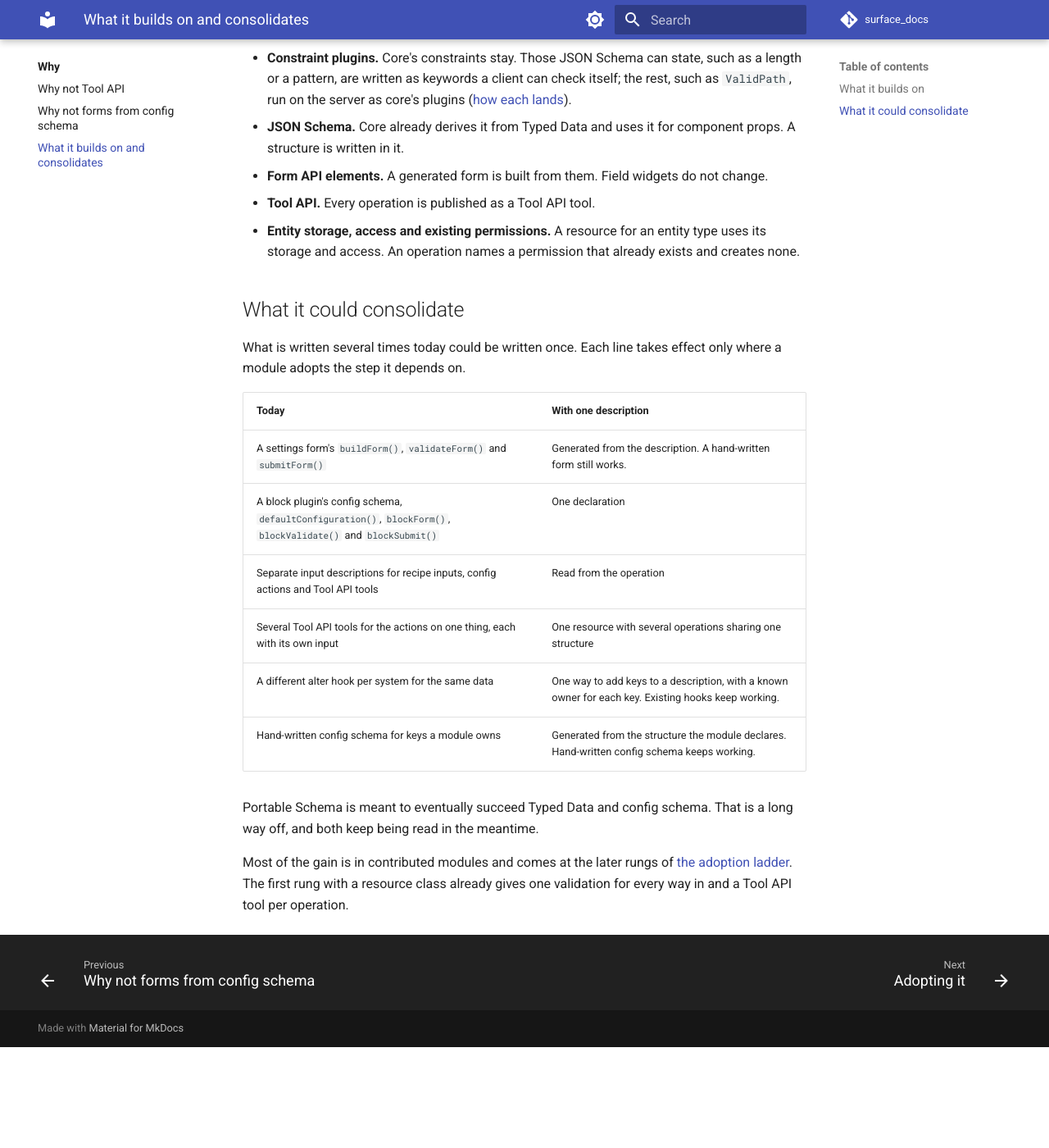
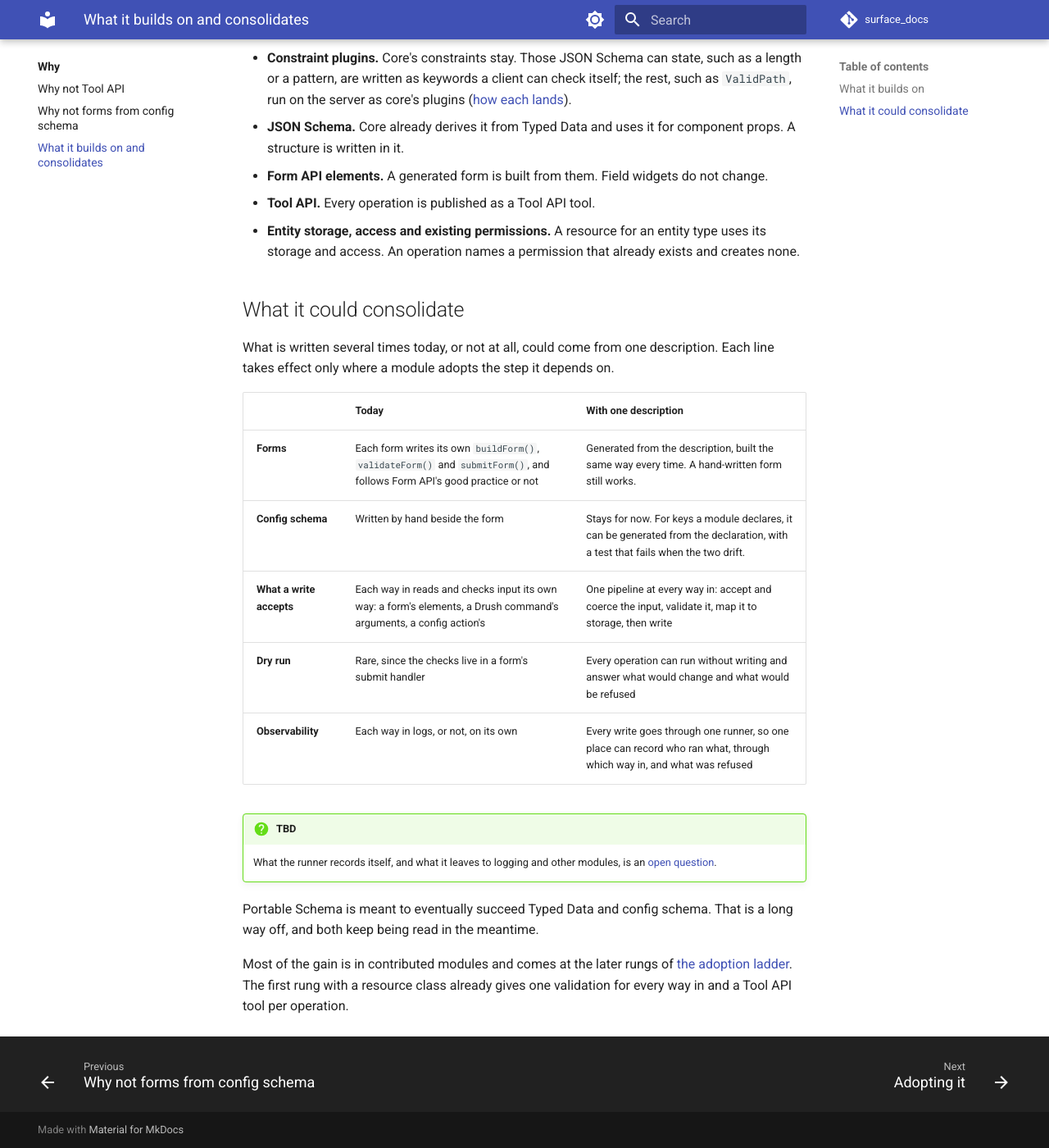
Before and after one commit to mlander/surface_docs, an MkDocs documentation site: the page built from docs/why/builds-on.md, in a window 1280 px wide and 1400 px high, scrolled down 573 px. Shown: the whole window at 82% size. Built offline with MkDocs 1.6.1 and Material for MkDocs 9.7.7, drawn with Linux system fonts in a browser that asks for light colours; comment, search, counter and statistics services are not loaded; before the commit the page ends 1850 px from its top, so only the background shows below that.

Commit message:
What it could consolidate: forms, config schema, the write pipeline, dry run, observability

```diff
--- a/docs/why/builds-on.md
+++ b/docs/why/builds-on.md
@@ -17,16 +17,18 @@ The one new piece is the description and the operations that run through it. It
 
 ## What it could consolidate {#consolidate}
 
-What is written several times today could be written once. Each line takes effect only where a module adopts the step it depends on.
+What is written several times today, or not at all, could come from one description. Each line takes effect only where a module adopts the step it depends on.
 
-| Today | With one description |
-|---|---|
-| A settings form's `buildForm()`, `validateForm()` and `submitForm()` | Generated from the description. A hand-written form still works. |
-| A block plugin's config schema, `defaultConfiguration()`, `blockForm()`, `blockValidate()` and `blockSubmit()` | One declaration |
-| Separate input descriptions for recipe inputs, config actions and Tool API tools | Read from the operation |
-| Several Tool API tools for the actions on one thing, each with its own input | One resource with several operations sharing one structure |
-| A different alter hook per system for the same data | One way to add keys to a description, with a known owner for each key. Existing hooks keep working. |
-| Hand-written config schema for keys a module owns | Generated from the structure the module declares. Hand-written config schema keeps working. |
+| | Today | With one description |
+|---|---|---|
+| **Forms** | Each form writes its own `buildForm()`, `validateForm()` and `submitForm()`, and follows Form API's good practice or not | Generated from the description, built the same way every time. A hand-written form still works. |
+| **Config schema** | Written by hand beside the form | Stays for now. For keys a module declares, it can be generated from the declaration, with a test that fails when the two drift. |
+| **What a write accepts** | Each way in reads and checks input its own way: a form's elements, a Drush command's arguments, a config action's | One pipeline at every way in: accept and coerce the input, validate it, map it to storage, then write |
+| **Dry run** | Rare, since the checks live in a form's submit handler | Every operation can run without writing and answer what would change and what would be refused |
+| **Observability** | Each way in logs, or not, on its own | Every write goes through one runner, so one place can record who ran what, through which way in, and what was refused |
+
+!!! question "TBD"
+    What the runner records itself, and what it leaves to logging and other modules, is an [open question](../open/index.md#observability).
 
 Portable Schema is meant to eventually succeed Typed Data and config schema. That is a long way off, and both keep being read in the meantime.
 
```
